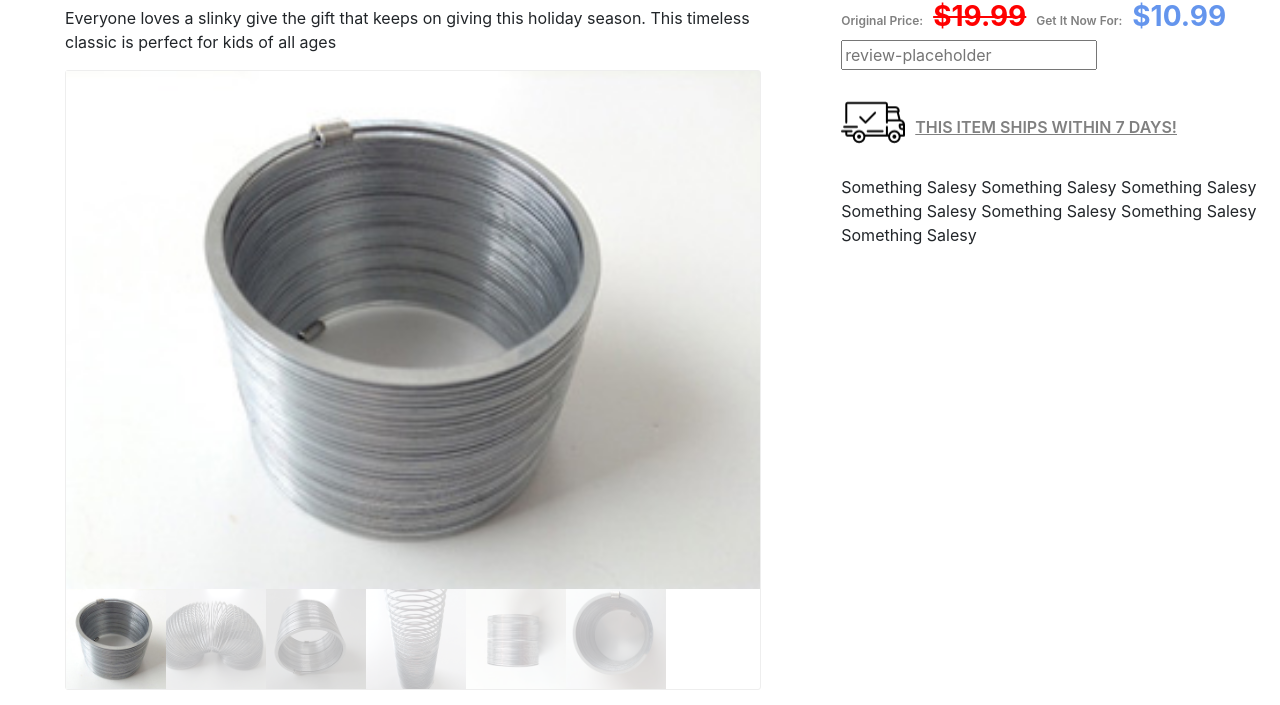
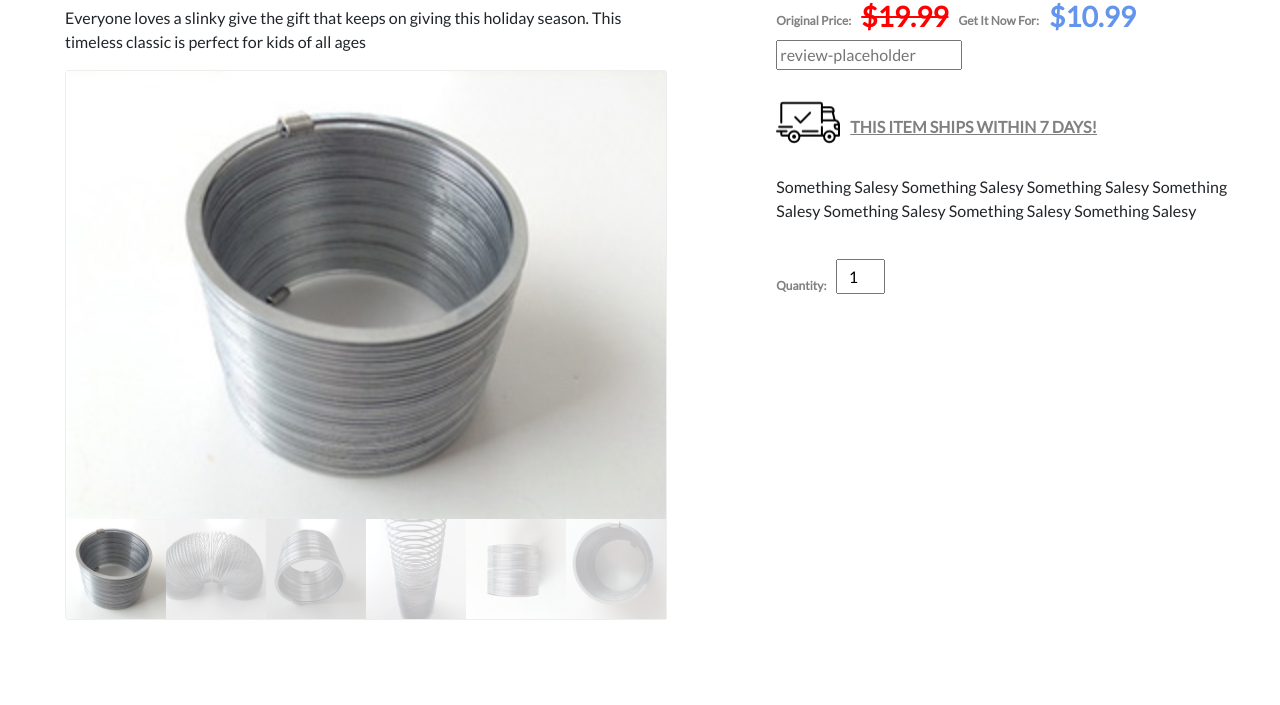
Before and after one commit to mikeheiser9/product-landing-page-temp, a website: page app/public/index.html in a window 1280 px wide. Shown: the part 170-875 px from the top of the page. After the commit the page ends 805 px from the top, so only its background shows below. Drawn offline with nearby package versions, Linux system fonts and the light colour scheme.

Commit message:
baseline

```diff
--- a/app/public/css/smoothproducts.css
+++ b/app/public/css/smoothproducts.css
@@ -9,7 +9,7 @@ html, body {
 
 .sp-loading {
 	text-align: center;
-	min-width: 100%;
+	min-width: 85%;
 	padding: 15px;
 	border: 5px solid #eee;
 	border-radius: 3px;
@@ -31,8 +31,7 @@ html, body {
 	/**************
 	  Set max-width to your thumbnail width
 	***************/
-
-	min-width: 100%;
+	min-width: 85%;
 }
 
 /* Thumbnails */
--- a/app/public/css/style.css
+++ b/app/public/css/style.css
@@ -1,3 +1,8 @@
+* {
+    font-family: 'Lato', sans-serif !important;
+}
+
+
 .nav {
     height: 70px;
     background-color: whitesmoke;
@@ -44,6 +49,7 @@ price:hover {
 .short-des {
     margin-left: 15px;
     margin-right: 15px;
+    width: 83%;
 }
 
 .small-print {
@@ -54,17 +60,12 @@ price:hover {
     margin-right: 10px;
 }
 
-.price-row {
-    margin-left: 50px;
-}
 
 .review-input {
-    margin-left: 65px;
     margin-top: -30px;
 }
 
 .info-row {
-    margin-left: 50px;
     margin-top: 20px;
     margin-right: 15px;
 }
@@ -76,3 +77,22 @@ price:hover {
     margin-top: 25px;
     text-decoration: underline;
 }
+
+.stripe-button-el span {
+    width: 250px !important;
+}
+
+
+#quantity-input {
+    height: 35px;
+    width: 10%;
+    text-align: center;
+}
+
+.quantity-text {
+    font-size: 12px;
+    color: gray;
+    font-weight: 600;
+    margin-right: 10px;
+    margin-top: 18px;
+}
--- a/app/public/index.html
+++ b/app/public/index.html
@@ -7,7 +7,7 @@
     <meta name="viewport" content="width=device-width, initial-scale=1">
     <!-- <script src="../js/main.js"></script>     -->
     <link rel="stylesheet" href="https://stackpath.bootstrapcdn.com/bootstrap/4.1.3/css/bootstrap.min.css" integrity="sha384-MCw98/SFnGE8fJT3GXwEOngsV7Zt27NXFoaoApmYm81iuXoPkFOJwJ8ERdknLPMO" crossorigin="anonymous">
-
+    <link href="https://fonts.googleapis.com/css?family=Lato" rel="stylesheet">
     <link rel="stylesheet" href="./css/style.css">
     <link rel="stylesheet" href="./css/smoothproducts.css">
 
@@ -70,6 +70,10 @@
                     <p>Something Salesy Something Salesy Something Salesy Something Salesy Something Salesy Something Salesy Something Salesy</p>
                 </div>
                 <div class="row info-row">
+                   <p class="quantity-text">Quantity:</p>
+                   <input type="number" value="1" id="quantity-input">
+                </div>
+                <div class="row info-row">
                     <form action="/charge" method="POST">
                         <script src="https://checkout.stripe.com/checkout.js" class="stripe-button" data-key="pk_test_IOEQTXL1kBrlCn8l0fSG4Z8T" data-amount="1099" data-name="slinky" data-description="Its a slinky yo." data-locale="auto" data-currency="usd">
                         </script>
```
